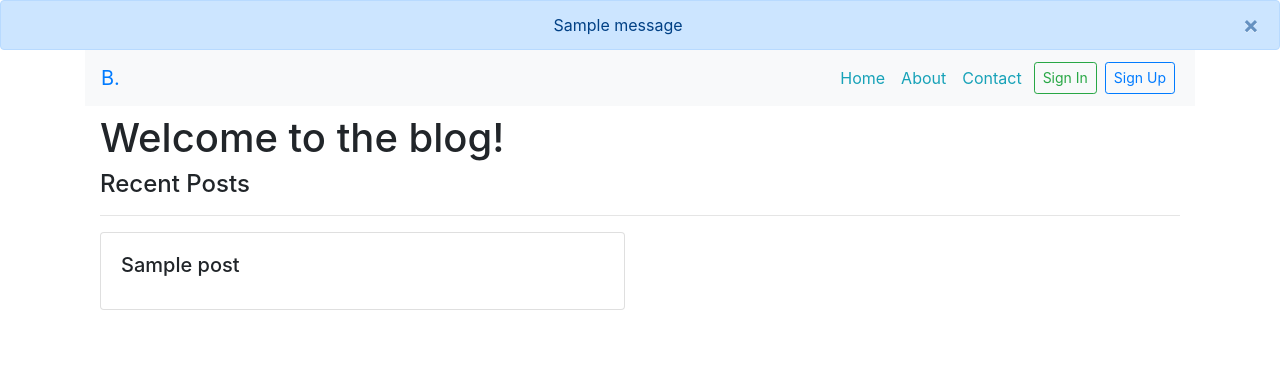
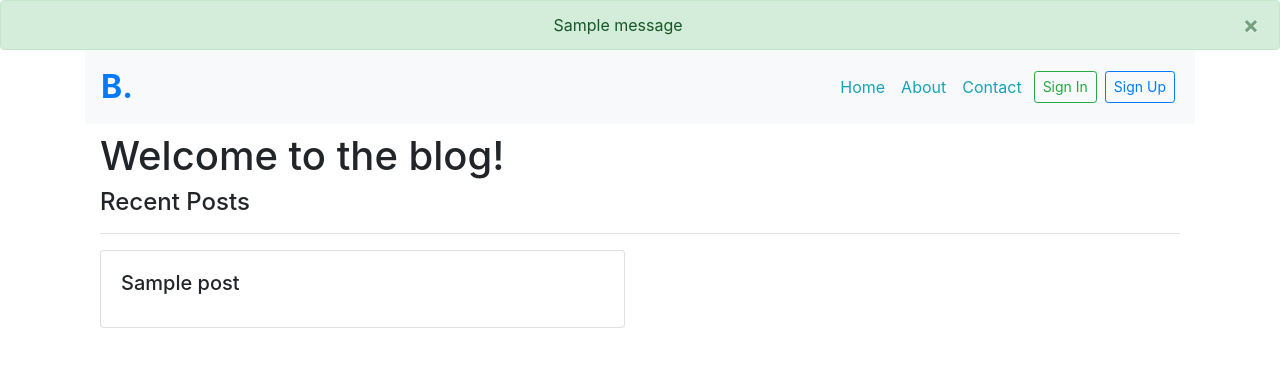
Before and after one commit to Willbeckh/musical-meme, a Flask app: page / in a window 1280 px wide. Shown: the top 367 px of the page. Run offline with Flask 2, Linux system fonts and the light colour scheme; tables that the repository leaves empty hold one stand-in row (values such as "Sample post"); one stand-in notice (Sample message) is shown; a database or web service that is not in the repository returns one stand-in record (values such as "Sample title"); data that the repository does not hold is empty; some libraries are stand-ins or nearby versions.

Commit message:
st; create logo style  and update custom style link

```diff
--- /dev/null
+++ b/app/static/css/style.css
@@ -0,0 +1,5 @@
+.logo {
+  font-size: 2em;
+  font-weight: bolder;
+  text-decoration: wavy;
+}
--- a/app/templates/base.html
+++ b/app/templates/base.html
@@ -12,10 +12,7 @@
     <title>Blog</title>
     {% endif %} {% endblock %}
     <!-- title section end -->
-    <link
-      rel="stylesheet"
-      href="{{ url_for('static', filename='css/style.css')}}"
-    />
+
     <link
       rel="stylesheet"
       href="https://cdn.jsdelivr.net/npm/bootstrap@4.6.1/dist/css/bootstrap.min.css"
@@ -30,7 +27,10 @@
       crossorigin="anonymous"
       referrerpolicy="no-referrer"
     />
-
+    <link
+      rel="stylesheet"
+      href="{{ url_for('static', filename='css/style.css')}}"
+    />
     {% block scripts %}
 
     <script
@@ -48,7 +48,7 @@
     {% with messages = get_flashed_messages(with_categories=true) %} {% for
     category, message in messages %} {% if message %}
     <div
-      class="alert alert-primary alert-dismissible text-center fade show m-0"
+      class="alert alert-{{category}} alert-dismissible text-center fade show m-0"
       role="alert"
     >
       {{message}}
```
